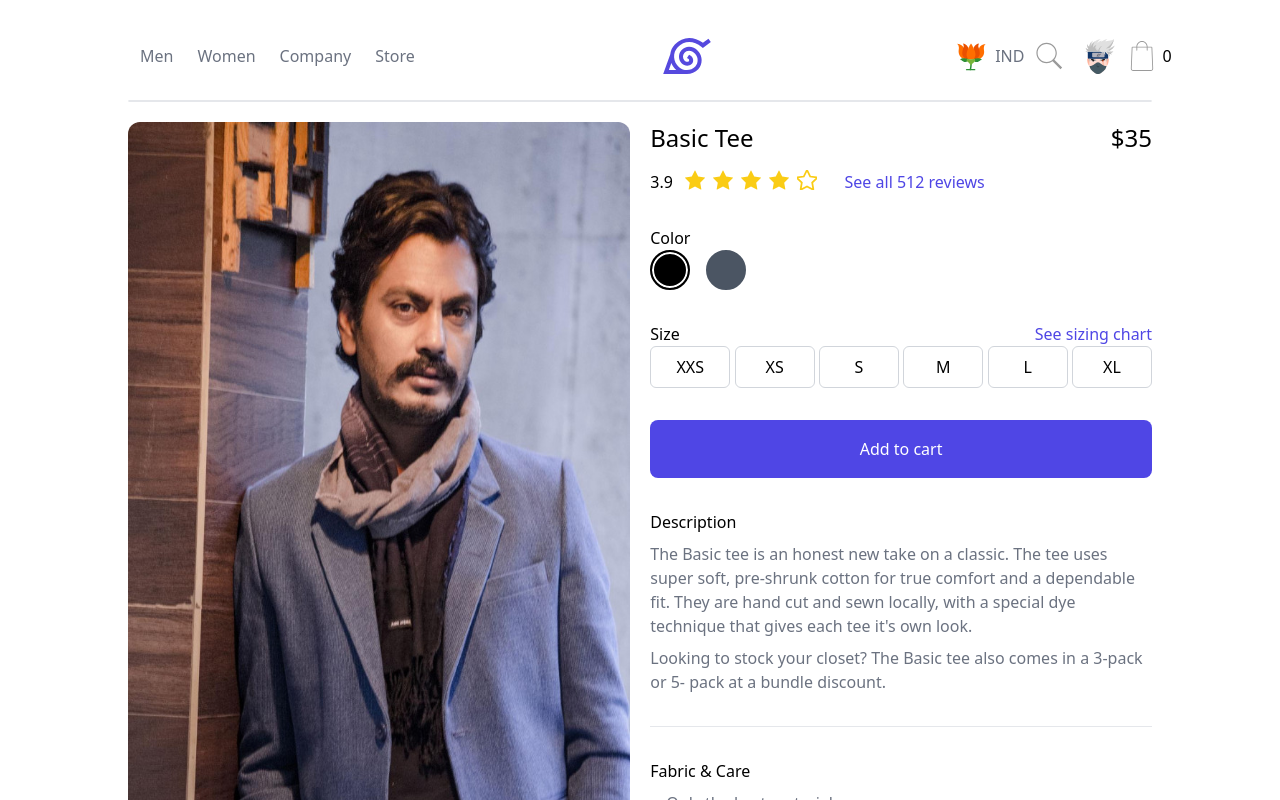
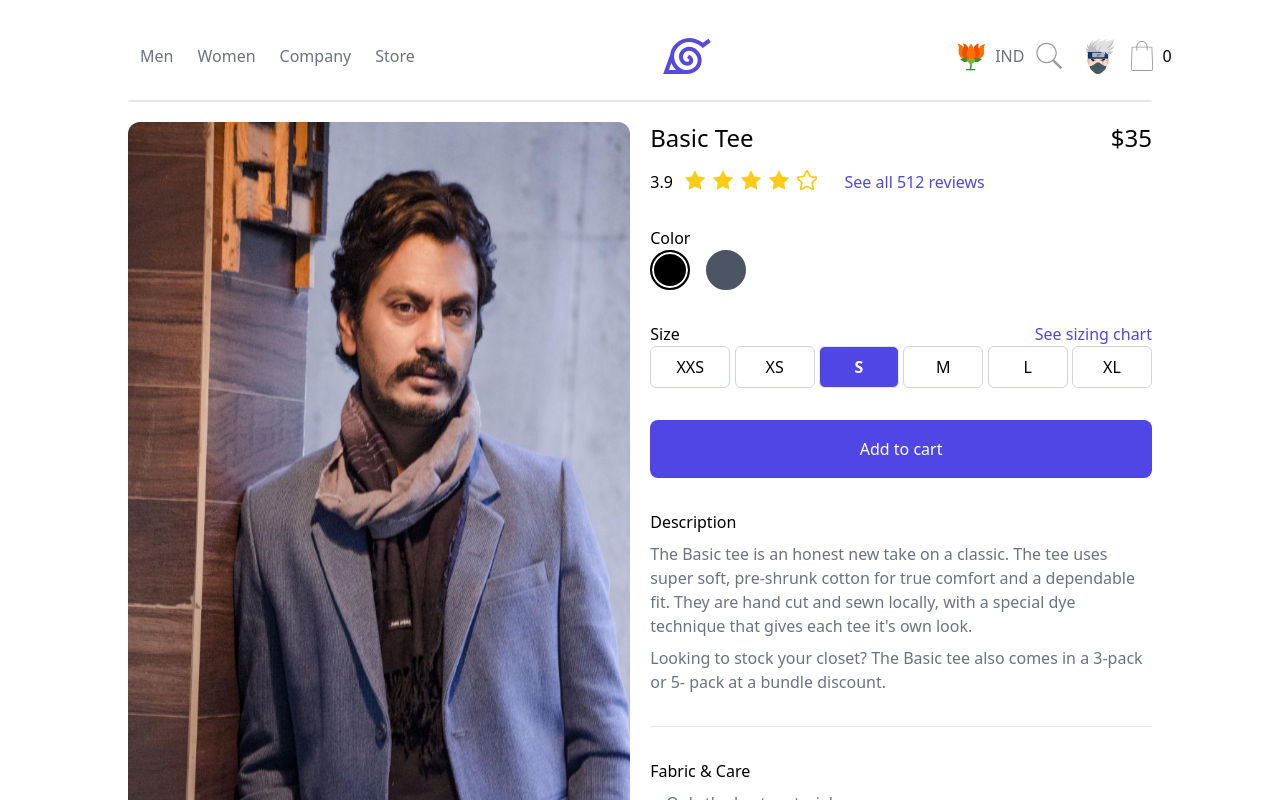
Before and after one commit to Jaydutt-patel/product-detail-page-excz, a Next.js app: page / in a window 1280 px wide. Shown: the top 800 px of the page. Built offline with nearby package versions, Linux system fonts and the light colour scheme.

Commit message:
add render size function in details page

```diff
--- a/common/constants.tsx
+++ b/common/constants.tsx
@@ -165,4 +165,29 @@ const FOOTERLINK = [
     },
 ];
 
-export { REVIEWS, SUGGESTED, FOOTERLINK };
+const ALLSIZES = [{
+    id: 1,
+    size: "XXS",
+},
+{
+    id: 2,
+    size: "XS",
+},
+{
+    id: 3,
+    size: "S",
+},
+{
+    id: 4,
+    size: "M",
+},
+{
+    id: 5,
+    size: "L",
+},
+{
+    id: 6,
+    size: "XL",
+},]
+
+export { REVIEWS, SUGGESTED, FOOTERLINK, ALLSIZES };
--- a/feature/details.tsx
+++ b/feature/details.tsx
@@ -5,13 +5,21 @@ import img1 from "../public/nawaz.jpg";
 import img2 from "../public/hritik.jpg";
 import img3 from "../public/tommy.jpg";
 import { Dollar, Globe, Star } from '../common/svg';
+import { ALLSIZES } from '../common/constants';
 
-function Details() {
+const Details = () => {
     const [selected, setSelected] = useState("0");
     const [size, setSize] = useState("S");
     const sizeActive = "bg-indigo-600 text-white font-bold";
 
-    const handleStar = (stars: number) => {
+    const renderSizes = () => {
+        return ALLSIZES.map((siz: any) => (
+            <div key={siz.id} className={`flex items-center w-20 justify-center py-2 rounded-md border hover:bg-indigo-500 hover:text-white
+                ${size === siz.size ? sizeActive : "border-gray-300"}`} onClick={() => setSize(siz.size)}>{siz.size}</div>
+        ));
+    };
+
+    const renderStar = (stars: number) => {
         let starReviews = [];
         for (let i = 1; i <= 5; i++) {
             starReviews.push(
@@ -40,7 +48,7 @@ function Details() {
                     <div className="flex w-2/3 justify-between pt-4">
                         <div className='flex'>
                             <p className='pr-2'>3.9</p>
-                            <div className='flex'>{handleStar(4)}</div>
+                            <div className='flex'>{renderStar(4)}</div>
                         </div>
                         <p className='text-indigo-600 cursor-pointer'>See all 512 reviews</p>
                     </div>
@@ -60,23 +68,7 @@ function Details() {
                             <p>Size</p><p className='text-indigo-600 cursor-pointer'>See sizing chart</p>
                         </div>
                         <div className="flex justify-between">
-                            <div className={`flex items-center w-20 justify-center py-2 rounded-md border hover:bg-indigo-500 hover:text-white
-                                ${size === "xxs" ? sizeActive : "border-gray-300"}`} onClick={() => setSize("xxs")}>XXS</div>
-
-                            <div className={`flex items-center w-20 justify-center py-2 rounded-md border hover:bg-indigo-500 hover:text-white
-                                ${size === "xs" ? sizeActive : "border-gray-300"}`} onClick={() => setSize("xs")}>XS</div>
-
-                            <div className={`flex items-center w-20 justify-center py-2 rounded-md border hover:bg-indigo-500 hover:text-white
-                                ${size === "s" ? sizeActive : "border-gray-300"}`} onClick={() => setSize("s")}>S</div>
-
-                            <div className={`flex items-center w-20 justify-center py-2 rounded-md border hover:bg-indigo-500 hover:text-white
-                                ${size === "m" ? sizeActive : "border-gray-300"}`} onClick={() => setSize("m")}>M</div>
-
-                            <div className={`flex items-center w-20 justify-center py-2 rounded-md border hover:bg-indigo-500 hover:text-white
-                                ${size === "l" ? sizeActive : "border-gray-300"}`} onClick={() => setSize("l")}>L</div>
-
-                            <div className={`flex items-center w-20 justify-center py-2 rounded-md border hover:bg-indigo-500 hover:text-white
-                                ${size === "xl" ? sizeActive : "border-gray-300"}`} onClick={() => setSize("xl")}>XL</div>
+                            {renderSizes()}
                         </div>
                     </div>
                     {/* ADD TO CART BTN */}
--- a/feature/review.tsx
+++ b/feature/review.tsx
@@ -14,7 +14,7 @@ interface ReviewData {
 
 const Review = () => {
 
-    const handleStar = (stars: number) => {
+    const renderStar = (stars: number) => {
         let starReviews = [];
         for (let i = 1; i <= 5; i++) {
             starReviews.push(
@@ -26,7 +26,7 @@ const Review = () => {
         return starReviews;
     };
 
-    const handleReviewData = () => {
+    const renderReviewData = () => {
         return REVIEWS.map((rev: ReviewData) => (
             <div key={rev.id}>
                 <div className='flex justify-between pb-8'>
@@ -37,7 +37,7 @@ const Review = () => {
                         </div>
                     </div>
                     <div className="rating w-1/3 flex">
-                        {handleStar(rev.star)} <p className='pl-3 font-extralight text-sm'>{rev.star}</p>
+                        {renderStar(rev.star)} <p className='pl-3 font-extralight text-sm'>{rev.star}</p>
                     </div>
                     <div className="rew-desc w-1/3">
                         <p className="text-black">{rev.r_title}</p>
@@ -54,7 +54,7 @@ const Review = () => {
         <div className="main pt-20">
             <p className='pb-8 text-2xl'>Recent reviews</p>
             <hr className='pb-8' />
-            {handleReviewData()}
+            {renderReviewData()}
         </div>
     );
 }
--- a/feature/suggestion.tsx
+++ b/feature/suggestion.tsx
@@ -12,7 +12,7 @@ interface SuggestionData {
 }
 
 const Suggestion = () => {
-    const handleSuggestedData = () => {
+    const renderSuggestedData = () => {
         return SUGGESTED.map((sug: SuggestionData) => (
             <div className="pt-10 w-1/5 h-[500px] cursor-pointer hover:scale-105 hover:transition-all duration-500 ease-in-out" key={sug.id}>
                 <div className='h-5/6 w-full relative'>
@@ -33,7 +33,7 @@ const Suggestion = () => {
         <div>
             <p className="text-2xl pt-16">Customers also purchased</p>
             <div className="flex justify-between pb-24">
-                {handleSuggestedData()}
+                {renderSuggestedData()}
             </div>
             <hr className='pb-24' />
         </div >);
```
